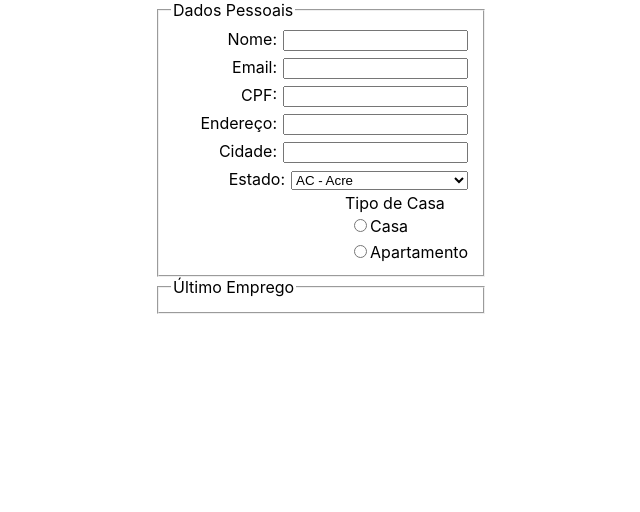
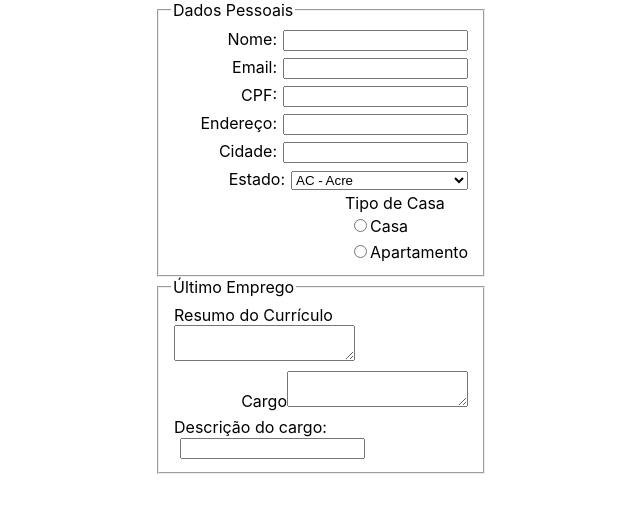
Before and after one commit to leo606/trybe-exercices, a React (Create React App) app in the folder bloco_12/day_2/exercises/my-form-2/: page / in a window 1280 px wide. Shown: the top 512 px of the page, without its empty margins (319-959 px from the left). Built offline with nearby package versions, Linux system fonts and the light colour scheme.

Commit message:
role description

```diff
--- a/bloco_12/day_2/exercises/my-form-2/src/components/Form.js
+++ b/bloco_12/day_2/exercises/my-form-2/src/components/Form.js
@@ -3,6 +3,7 @@ import InputText from './InputText';
 import InputSelect from './InputSelect';
 import states from '../data/states_data';
 import InputRadio from './InputRadio';
+import InputTextArea from './InputTextArea';
 
 class Form extends React.Component {
   constructor() {
@@ -15,6 +16,9 @@ class Form extends React.Component {
       cityInput: '',
       stateInput: '',
       houseTypeInput: '',
+      CVresumeInput: '',
+      roleInput: '',
+      roleDescriptionInput: '',
     };
     this.textInputHandler = this.textInputHandler.bind(this);
     this.radioInputHandler = this.radioInputHandler.bind(this);
@@ -49,6 +53,12 @@ class Form extends React.Component {
     }
 
     if (name === 'cityInput') {
+      if (value.length > max) return;
+      this.setState({ [name]: value });
+      return;
+    }
+
+    if (name === 'CVresume') {
       if (value.length > max) return;
       this.setState({ [name]: value });
       return;
@@ -124,7 +134,29 @@ class Form extends React.Component {
         </fieldset>
         <fieldset>
           <legend>Último Emprego</legend>
+          <InputTextArea
+            labelText='Resumo do Currículo'
+            name='CVresumeInput'
+            value={this.state.CVresumeInput}
+            max={1000}
+            onChange={this.textInputHandler}
+          />
 
+          <InputTextArea
+            labelText='Cargo'
+            name='roleInput'
+            value={this.state.roleInput}
+            max={40}
+            onChange={this.textInputHandler}
+          />
+
+          <InputText
+            labelText='Descrição do cargo:'
+            name={'roleDescriptionInput'}
+            value={this.state.roleDescriptionInput}
+            max={500}
+            onChange={this.textInputHandler}
+          />
         </fieldset>
       </form>
     );
--- /dev/null
+++ b/bloco_12/day_2/exercises/my-form-2/src/components/InputTextArea.js
@@ -0,0 +1,15 @@
+import React from 'react';
+
+class InputTextArea extends React.Component {
+  render() {
+    const { labelText, name, value, max, onChange } = this.props;
+    return (
+      <label>
+        {labelText}
+        <textarea name={name} value={value} onChange={(event)=> onChange(event, max)} />
+      </label>
+    );
+  }
+}
+
+export default InputTextArea;
```
